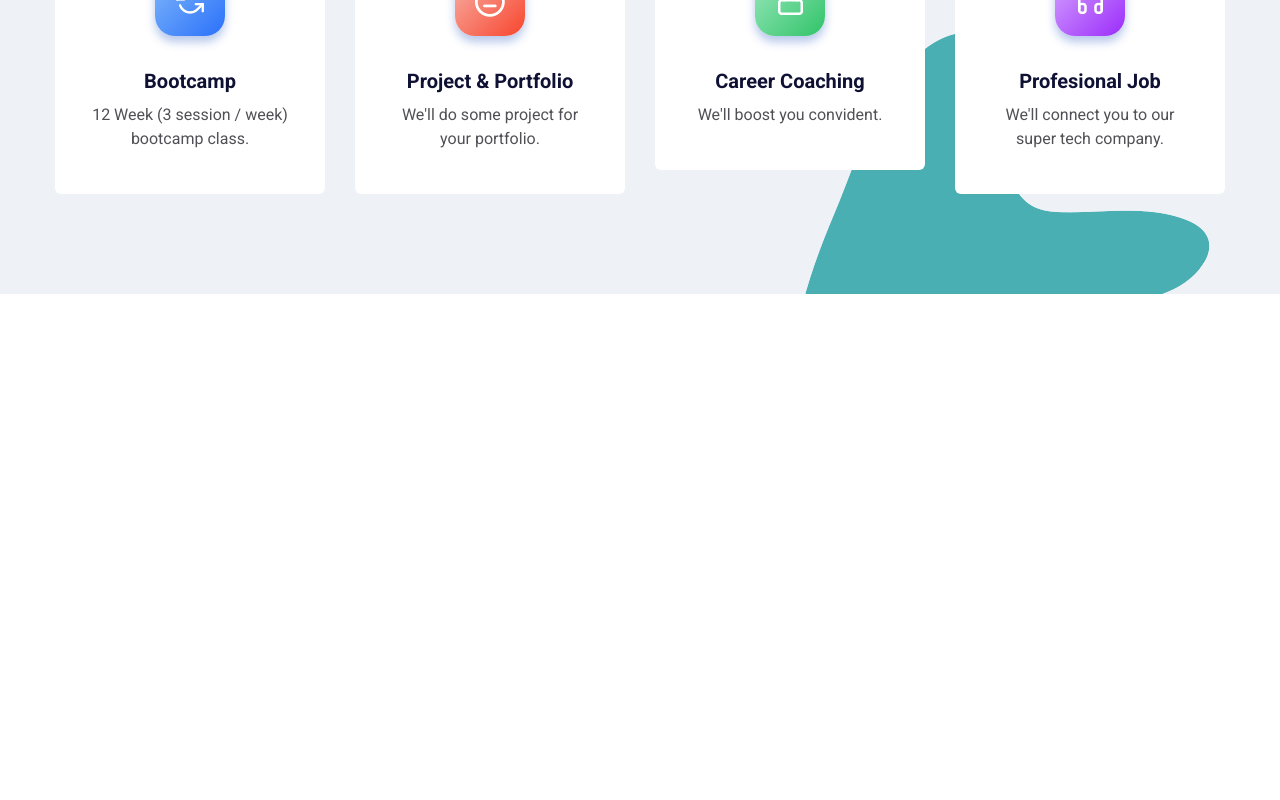
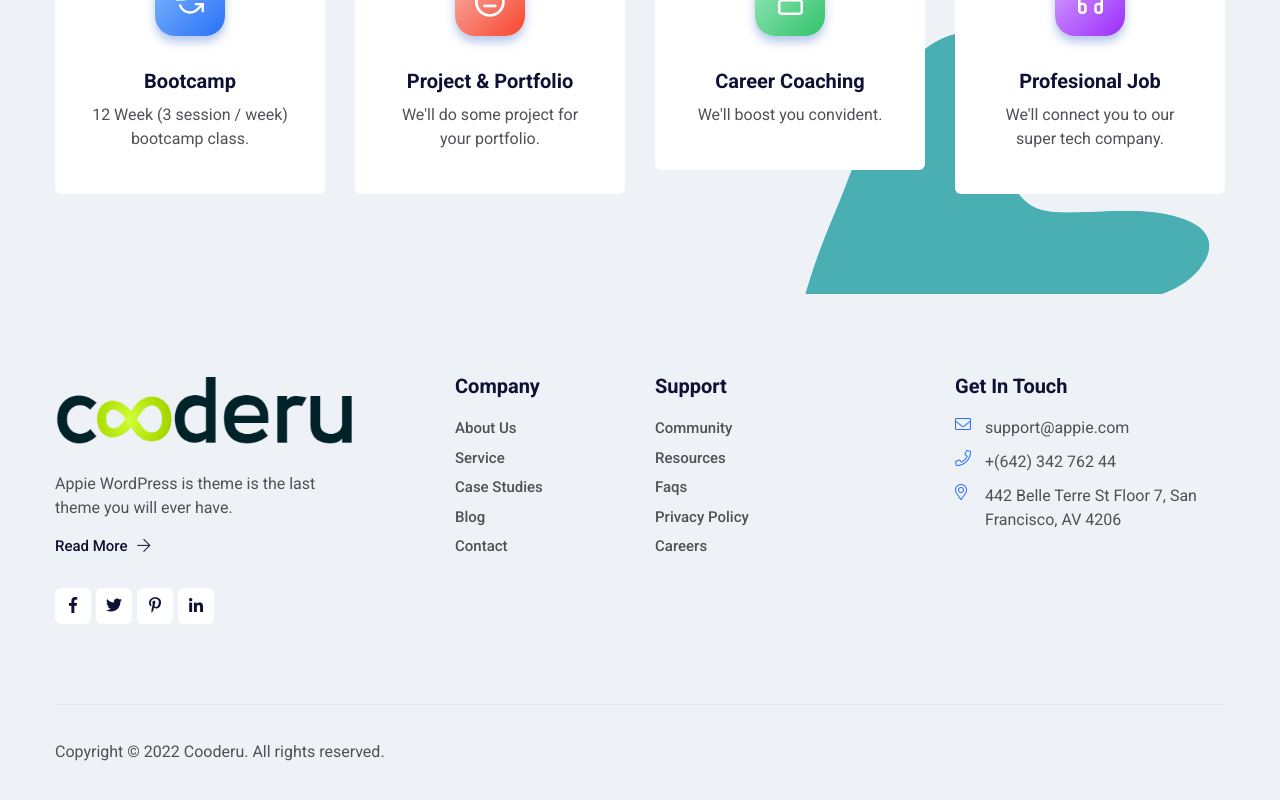
Before and after one commit to plmtmbnn/web-cooderu, a React (Create React App) app: page / in a window 1280 px wide. Shown: the part 1008-1808 px from the top of the page. Before the commit the page ends 1302 px from the top, so only its background shows below. Built offline with nearby package versions, Linux system fonts and the light colour scheme.

Commit message:
fix wa, and

```diff
--- a/src/components/HomeOne/index.js
+++ b/src/components/HomeOne/index.js
@@ -5,7 +5,7 @@ import Drawer from '../Mobile/Drawer';
 // import BlogHomeOne from './BlogHomeOne';
 // import FaqHomeOne from './FaqHomeOne';
 // import FeaturesHomeOne from './FeaturesHomeOne';
-// import FooterHomeOne from './FooterHomeOne';
+import FooterHomeOne from './FooterHomeOne';
 import HeroHomeOne from './HeroHomeOne';
 import HomeOneHeader from './HomeOneHeader';
 // import PricingHomeOne from './PricingHomeOne';
@@ -33,7 +33,7 @@ function HomeOne() {
             {/* <FaqHomeOne /> */}
             {/* <BlogHomeOne /> */}
             {/* <ProjectHomeOne /> */}
-            {/* <FooterHomeOne /> */}
+            <FooterHomeOne />
             <BackToTop />
             <WhatsappButton />
         </>
```
